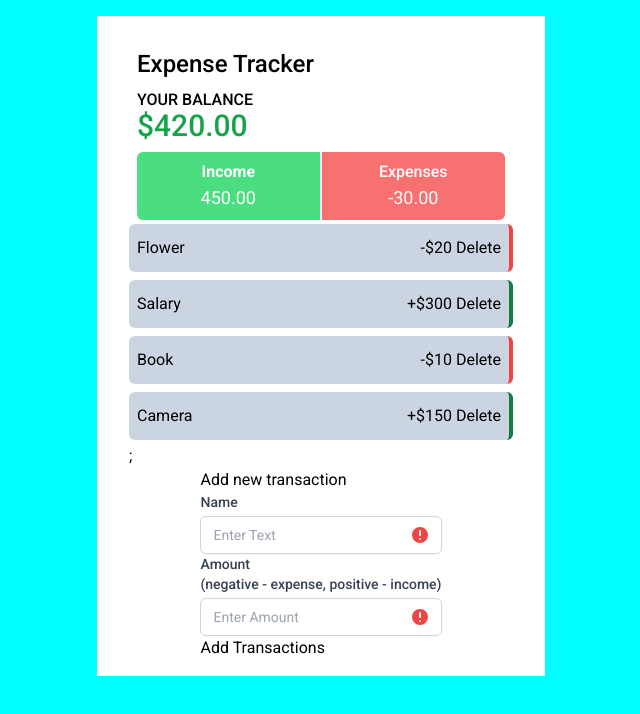
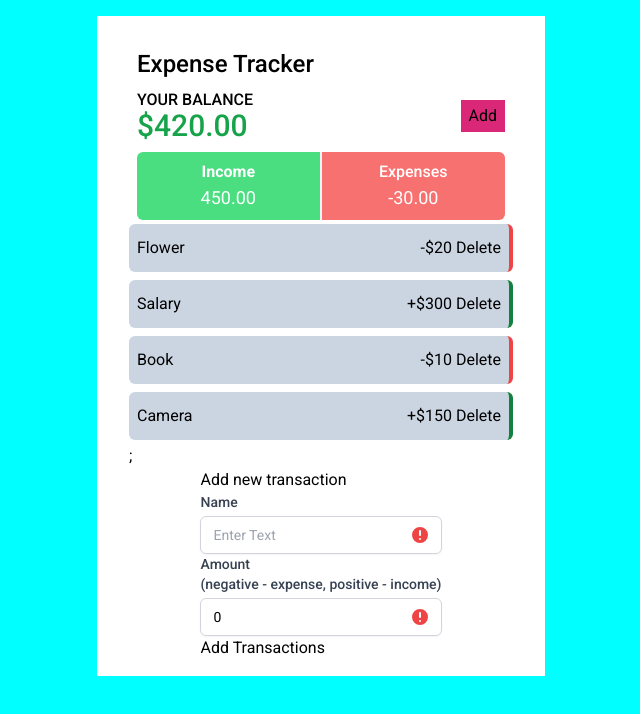
Before and after one commit to Sochuks/react-expense-tracker, a React (Vite) app: page / in a window 1280 px wide. Shown: the top 714 px of the page, without its empty margins (319-959 px from the left). Built offline with nearby package versions, Linux system fonts and the light colour scheme.

Commit message:
Create toggle form to add budget - set action to add budget

```diff
--- a/src/Components/AddTransaction.jsx
+++ b/src/Components/AddTransaction.jsx
@@ -1,20 +1,39 @@
-import React, { useState } from 'react'
+import React, { useState, useContext } from 'react'
+import { GlobalContext } from '../Context/GlobalState';
 
 const AddTransaction = () => {
     // state management
     const [text, setText] = useState('');
-    const [number, setNumber] = useState('');
+    const [amount, setAmount] = useState(0);
+
+    const {addTransaction} = useContext(GlobalContext);
+
+    // formSubmit
+    const formSubmit = (e) =>{
+        e.preventDefault()
+
+        const newTransaction = {
+            id: Math.floor(Math.random() * 10000000),
+            text: text.trim(),
+            amount: parseInt(amount)
+        };
+
+        addTransaction(newTransaction);
+        setText('')
+        setAmount(0);
+    }
 
   return (
     <div>
         <h3>Add new transaction</h3>
-        <form action="">
+        <form onSubmit={formSubmit}>
             <div>
                 {/* Text */}
                 <label htmlFor='text' className="block text-sm font-medium leading-5  text-gray-700">Name</label>
                     <div className="mt-1 relative rounded-md shadow-sm">
                         <input placeholder="Enter Text" type="text"
                         className="appearance-none block w-full px-3 py-2 border border-gray-300 rounded-md placeholder-gray-400 focus:outline-none focus:shadow-outline-blue focus:border-blue-300 transition duration-150 ease-in-out sm:text-sm sm:leading-5"
+                        id='text'
                         value={text}
                         onChange={(e)=>setText(e.target.value)}/>
                         {/* validation warning */}
@@ -34,10 +53,11 @@ const AddTransaction = () => {
                         <div className="mt-1 relative rounded-md shadow-sm">
                             <input placeholder="Enter Amount" type="number"
                             className="appearance-none block w-full px-3 py-2 border border-gray-300 rounded-md placeholder-gray-400 focus:outline-none focus:shadow-outline-blue focus:border-blue-300 transition duration-150 ease-in-out sm:text-sm sm:leading-5"
-                            value={number}
-                            onChange={(e)=>setText(e.target.value)}/>
+                            id='amount'
+                            value={amount}
+                            onChange={(e)=>setAmount(e.target.value)}/>
                             {/* validation warning */}
-                            <div className={`inset-y-0 right-0 pr-3 flex items-center pointer-events-none ${number == '' ? 'absolute' : 'hidden'}`}>
+                            <div className={`inset-y-0 right-0 pr-3 flex items-center pointer-events-none ${amount == ''? 'absolute' : 'hidden'}`}>
                                 <svg className="h-5 w-5 text-red-500" fill="currentColor" viewBox="0 0 20 20">
                                     <path fillRule="evenodd"
                                         d="M18 10a8 8 0 11-16 0 8 8 0 0116 0zm-7 4a1 1 0 11-2 0 1 1 0 012 0zm-1-9a1 1 0 00-1 1v4a1 1 0 102 0V6a1 1 0 00-1-1z"
--- a/src/Components/Header.jsx
+++ b/src/Components/Header.jsx
@@ -1,9 +1,14 @@
-import React, { useContext } from 'react'
+import React, { useContext, useState } from 'react'
 import { GlobalContext } from '../Context/GlobalState'
 import Balance from './Balance'
 
 
 const Header = () => {
+  const [showAdd, setshowAdd] = useState(false)
+
+  const toggleForm = () =>{
+    setshowAdd(!showAdd);
+  }
 
   const {transactions} = useContext(GlobalContext)
 
@@ -13,8 +18,17 @@ const Header = () => {
     <header className='w-full py-1'>
         <h2 className='mt-2 py-1 text-2xl font-medium'>Expense Tracker</h2>
 
-        <div>
+        <div className='flex justify-between items-center'>
           <Balance balance={total} />
+          <div className='flex space-x-4'>
+           { showAdd && <div className={`relative`}>
+              <input type="number" className="py-1 bg-slate-300" placeholder="Enter Amount" />
+              <button className='inset-y-0 right-0 pr-2 absolute'>v</button>
+            </div>}
+
+            <button className='py-1 px-2 bg-pink-600'
+            onClick={toggleForm}>{showAdd ? 'Close' : 'Add'}</button>
+          </div>
         </div>
 
     </header>
--- a/src/Context/GlobalState.jsx
+++ b/src/Context/GlobalState.jsx
@@ -4,6 +4,7 @@ import AppReducer from './AppReducer'
 
 // Initial state
 const initialState = {
+    budget: 200,
     transactions: [
         {id: 1, text: 'Flower', amount: -20},
         {id: 2, text: 'Salary', amount: 300},
@@ -27,11 +28,19 @@ export const GlobalProvider = ({children}) =>{
     })
   }
 
+  const addBudget = (budget) =>{
+    dispatch({
+        type: 'ADD_BUDGET',
+        payload: budget
+    })
+}
+
     return (
         <GlobalContext.Provider
         value={{transactions: state.transactions,
         dispatch,
-        addTransaction }}>
+        addTransaction,
+        addBudget }}>
 
             {children}
 
```
